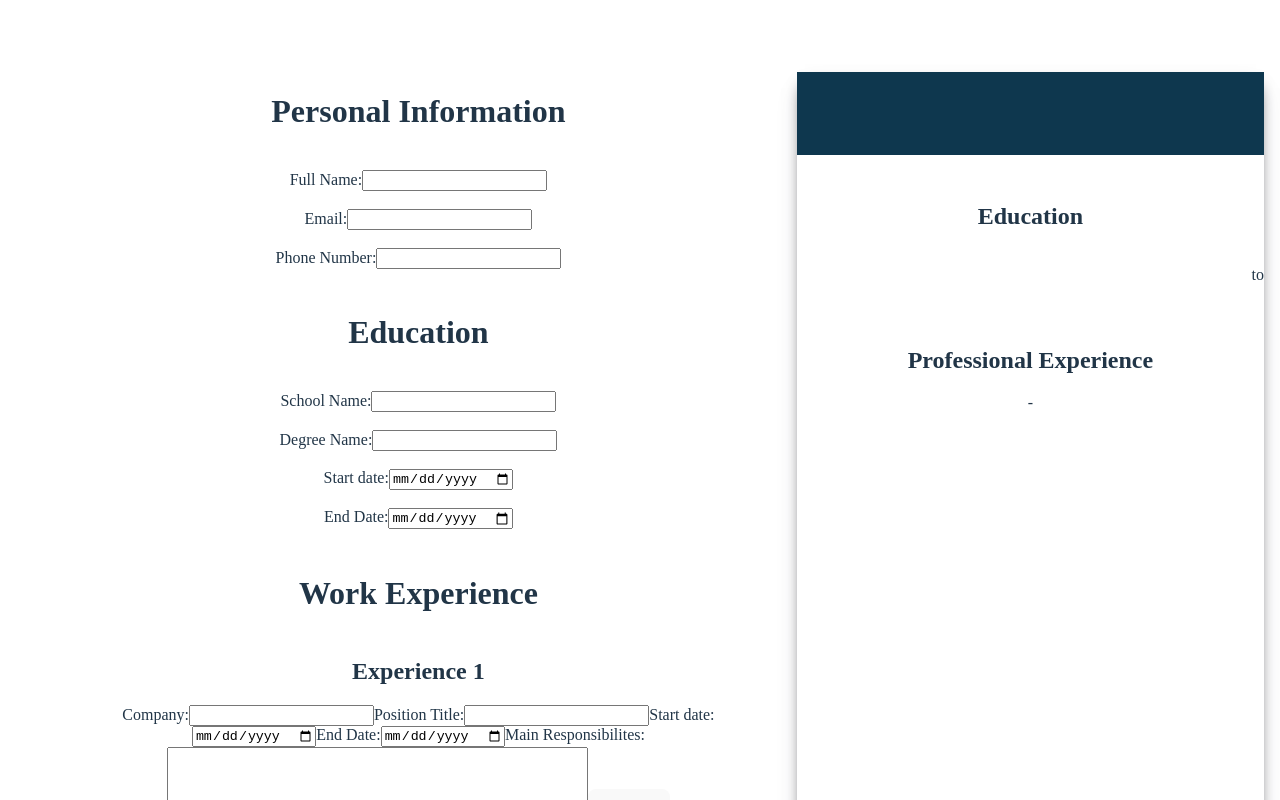
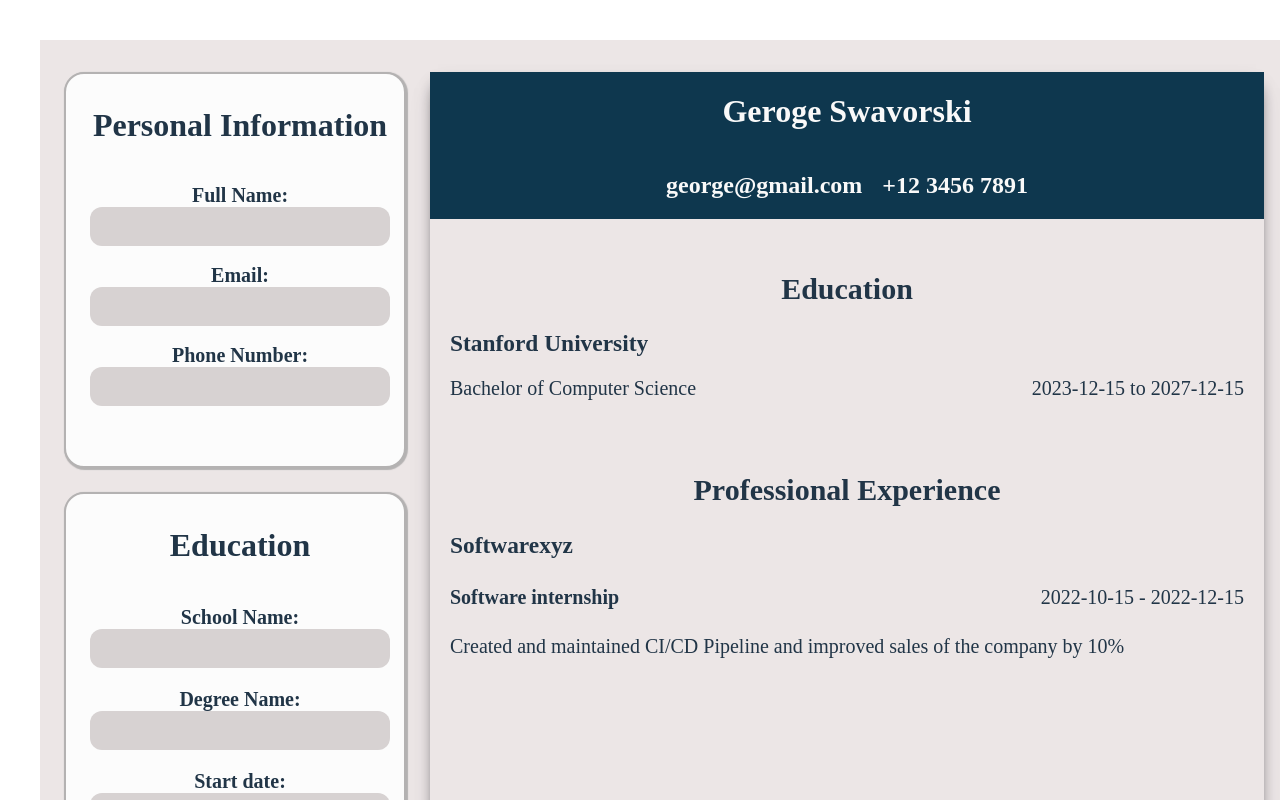
Before and after one commit to seahsongli/cv-application, a React (Vite) app in the folder cv-app/: page / in a window 1280 px wide. Shown: the top 800 px of the page. Built offline with nearby package versions, Linux system fonts and the light colour scheme.

Commit message:
Add css styling.

```diff
--- a/cv-app/src/App.jsx
+++ b/cv-app/src/App.jsx
@@ -6,20 +6,21 @@ import PracticalExperience from './components/PracticalExperience'
 import InputForm from './components/Form/InputForm'
 function App() {
   const [formdata, setFormData] = useState({
-    "name"  : "",
-    "email" : "",
-    "phoneNumber" : "",
-    "schoolName": "",
-    "degree" : "",
-    "startDate" : "",
-    "endDate" : "",
+    "name"  : "Geroge Swavorski",
+    "email" : "george@gmail.com",
+    "phoneNumber" : "+12 3456 7891",
+    "schoolName": "Stanford University",
+    "degree" : "Bachelor of Computer Science",
+    "startDate" : "2023-12-15",
+    "endDate" : "2027-12-15",
   })
 
-  const [experiences , setExperiences] = useState([{"company" : "",
-  "position" : "",
-  "expStartDate" : "",
-  "expEndDate" : "",
-  "description" : ""}]);
+  const [experiences , setExperiences] = useState([{
+  "company" : "Softwarexyz",
+  "position" : "Software internship",
+  "expStartDate" : "2022-10-15",
+  "expEndDate" : "2022-12-15",
+  "description" : "Created and maintained CI/CD Pipeline and improved sales of the company by 10%"}]);
 
   const handleFormChange = (newFormData) =>{
     setFormData(newFormData);
@@ -30,7 +31,6 @@ function App() {
   }
 
   return (
-
     <div className = "app">
       <InputForm className = "form" onChange = {handleFormChange} expChange = {handleExperienceChange} experiences = {experiences}/>
       <div className = "form-container">
--- a/cv-app/src/components/Education.jsx
+++ b/cv-app/src/components/Education.jsx
@@ -1,8 +1,8 @@
 function Education({schoolName, degree, startDate, endDate}){
     return (
-        <div className = "Education">
+        <div className = "education-display">
             <h2>Education</h2>
-            <div>
+            <div className = "education-info">
             <h3 className = "school-name">{schoolName}</h3>
             <div className = "title-date">
                 <p>{degree}</p>
--- a/cv-app/src/components/Form/EducationSection.jsx
+++ b/cv-app/src/components/Form/EducationSection.jsx
@@ -1,6 +1,6 @@
 const EducationSection = ({onChange}) =>{
     return (
-        <div className = "education">
+        <div className = "education" id = "form">
             <h1>Education</h1>
             <label>
                 School Name:
--- a/cv-app/src/components/Form/GeneralInformationSection.jsx
+++ b/cv-app/src/components/Form/GeneralInformationSection.jsx
@@ -1,6 +1,6 @@
 const GeneralInformationSection = ({onChange})  =>{
     return (
-    <div className = "general-information">
+    <div className = "general-information" id = "form">
         <h1>Personal Information</h1>
         <label>
             Full Name:
--- a/cv-app/src/components/Form/PracticalExperienceSection.jsx
+++ b/cv-app/src/components/Form/PracticalExperienceSection.jsx
@@ -25,7 +25,7 @@ const PracticalExperienceSection = ({onChange, experiences}) =>{
       }
 
     return (
-      <div className = "experience-info">
+      <div className = "experience-info" id = "form">
         <h1>Work Experience</h1>
         {experiences.map((experience, index) =>{
           return (
@@ -51,11 +51,11 @@ const PracticalExperienceSection = ({onChange, experiences}) =>{
                 Main Responsibilites:
                 <textarea rows = "4" cols = "50" name = "description" onChange = {(e)=>handleChange(e, index)}></textarea>
               </label>
-              <button onClick = {() => handleDeleteExperience(index)}>Delete</button>
+              <button id = "delete" onClick = {() => handleDeleteExperience(index)}>Delete</button>
             </div>
           )
         })}
-        <button onClick = {handleAddExperience}>Add</button>
+        <button id = "add"onClick = {handleAddExperience}>Add</button>
 
       </div>
     )
--- a/cv-app/src/components/PracticalExperience.jsx
+++ b/cv-app/src/components/PracticalExperience.jsx
@@ -1,14 +1,17 @@
 function PracticalExperience({experiences}) {
     return (
-      <div className="PracticalExperience">
+      <div className = "experiences">
         {experiences.map((experience, index) => {
           return (
-            <div key={index}>
+            <div key={index} className = "practical-experience">
+
               <h2>Professional Experience</h2>
-              <h3>{experience.company}</h3>
-              <p>{experience.positionTitle}</p>
-              <p>{experience.startDate} - {experience.endDate}</p>
-              <p>{experience.description}</p>
+              <h3 className = "company-name">{experience.company}</h3>
+              <div className = "position-date">
+                <h4>{experience.position}</h4>
+                <p>{experience.expStartDate} - {experience.expEndDate}</p>
+              </div>
+              <p className = "description">{experience.description}</p>
             </div>
           );
         })}
--- a/cv-app/src/index.css
+++ b/cv-app/src/index.css
@@ -7,6 +7,7 @@
   max-width: 1500px;
   margin:0px;
   justify-content: space-evenly;
+  background-color: rgb(236, 230, 230);
 }
 .form-container {
   display:flex;
@@ -18,6 +19,14 @@
   flex-grow:3;
 }
 
+#form{
+  background-color: rgb(252, 252, 252);
+  /* border-top: 5px solid rgb(243, 244, 246); */
+  box-shadow: 1px 1px 1px 1px rgb(180, 178, 178);
+  border:2px solid rgb(180, 178, 178);
+  padding: 12px 14px 60px 24px;
+  border-radius: 20px;
+}
 
 .input-form{
   display:flex;
@@ -26,6 +35,23 @@
   flex-wrap: wrap;
   gap:24px;
   max-width: 750px;
+}
+input, textarea{
+  border:2px solid transparent;
+  border-radius: 12px;
+  padding:10px;
+  transition: border .25s,box-shadow .25s;
+  /* background-color: rgb(236, 230, 230); */
+  background-color: rgb(215, 210, 210);
+  /* width:100px; */
+}
+label{
+  font-weight: bold;
+  display:flex;
+  flex-direction: column;
+  width:300px;
+  justify-content: center;
+  font-size:20px;
 }
 
 .general-information{
@@ -37,8 +63,13 @@
 .education{
   display:flex;
   flex-direction:column;
-  justify-content: space-around;
-  gap:18px;
+  gap:20px;
+}
+.education-display{
+  font-size: 20px;
+}
+.education-info{
+  margin: 0px 20px 0px 20px;
 }
 
 .experience-info {
@@ -66,6 +97,34 @@
 }
 .school-name{
   text-align: left;
+  margin-bottom: 0px;
+}
+
+.practical-experience{
+  display:flex;
+  flex-direction: column;
+  font-size: 20px;
+
+}
+.experience{
+  display:flex;
+  flex-direction: column;
+  gap:20px;
+}
+.position-date{
+  display:flex;
+  justify-content:space-between;
+  margin:0px 20px 0px 20px;
+  align-items: center;
+}
+
+.description{
+  text-align: left;
+  margin:0px 20px 0px 20px;
+}
+.company-name{
+  text-align: left;
+  margin:0px 20px 0px 20px;
 }
 button {
   border-radius: 8px;
@@ -74,7 +133,7 @@ button {
   font-size: 1em;
   font-weight: 500;
   font-family: inherit;
-  background-color: #1a1a1a;
+  /* background-color: #1a1a1a; */
   cursor: pointer;
   transition: border-color 0.25s;
 }
@@ -84,6 +143,13 @@ button:hover {
 button:focus,
 button:focus-visible {
   outline: 4px auto -webkit-focus-ring-color;
+}
+#add {
+  align-self: flex-end;
+}
+
+#delete{
+  align-self: flex-start;
 }
 
 @media (prefers-color-scheme: light) {
```
